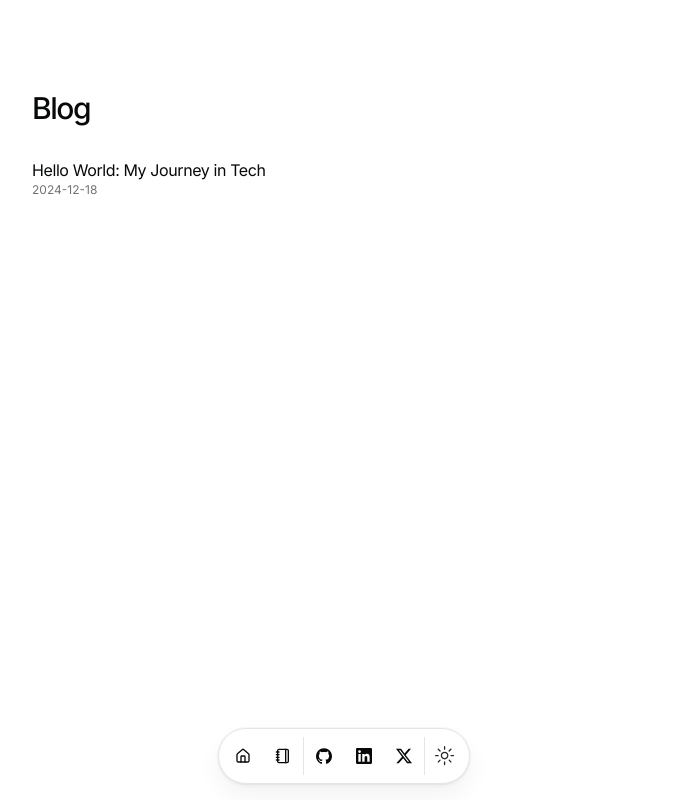
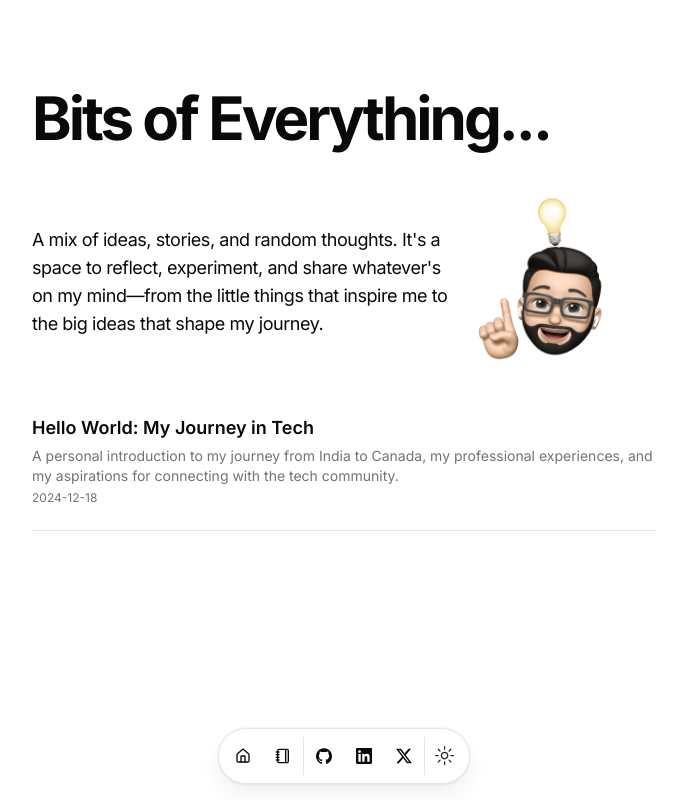
Before and after one commit to rajatsachdeva31/rajatsachdeva31.github.io, a Next.js app: page /blog in a window 1280 px wide. Shown: the whole page, without its empty margins (296-979 px from the left). Built offline with nearby package versions, Linux system fonts and the light colour scheme.

Commit message:
blog update

```diff
--- a/content/hello-world.mdx
+++ b/content/hello-world.mdx
@@ -6,39 +6,40 @@ summary: "A personal introduction to my journey from India to Canada, my profess
 
 # Hello World: My Journey in Tech
 
-Hello and welcome to my blog! I'm Rajat Sachdeva, a passionate and results-driven Email Developer with over three years of experience in crafting dynamic email solutions and optimizing marketing campaigns. This blog marks the beginning of a new chapter in my life—a space to share my journey, experiences, and insights with a broader audience.
+Hello and welcome to my blog! I'm Rajat Sachdeva, a passionate and results-driven Software Engineer with over two years of experience building responsive, user-friendly web applications and innovating digital experiences. This blog marks the beginning of a new chapter in my life—a platform to share my journey, professional insights, and technical expertise with the global tech community.
 
 ## From India to Canada: A Global Perspective
 
-I began my journey in the vibrant tech ecosystem of India, where I graduated with a Bachelor of Technology in Information Technology from Guru Gobind Singh Indraprastha University. Over the years, I honed my skills in software development and email marketing, eventually working as a Software Engineer at Coforge. There, I developed dynamic email templates and contributed to the development of insurance applications that streamlined operations and improved data accuracy.
+My journey began in the bustling tech ecosystem of India, where I earned a Bachelor of Technology in Information Technology from Guru Gobind Singh Indraprastha University. I started my professional career as a Software Engineer at Coforge, where I contributed to transformative projects for the insurance sector, streamlining operations and enhancing user engagement.
 
-In 2023, I took a leap of faith and moved to Canada to pursue a Post Graduate Certificate in Information Technology Solutions at Humber Polytechnic. This decision was fueled by my desire to expand my horizons, embrace new challenges, and grow as a global tech professional.
+In 2023, I made a bold decision to move to Canada to pursue a Post Graduate Certificate in Information Technology Solutions at Humber Polytechnic. This move was driven by my desire to embrace new challenges, explore innovative technologies, and grow as a global tech professional.
 
 ## The Hustle: Experiences That Shaped Me
 
 ### Freelance Adventures
 
-Currently, I work as a Freelance Software Developer, where I’ve tackled diverse projects, including:
+As a Freelance Software Developer, I’ve worked on diverse and impactful projects, including:
 
-- Building a web platform for an immigration agency using **React.js**, **Spring Boot**, and **SQL**. This platform improved client engagement by 40%.
-- Designing and developing a portfolio website with **React.js** and **TailwindCSS** for a creative professional, enhancing their online presence.
+- Immigration Agency Web Platform: Built a comprehensive platform using React.js, Spring Boot, and SQL, featuring application tracking, document management, and inquiry forms. This project boosted client engagement and efficiency by 40%.
+- Portfolio Website: Designed and developed a sleek portfolio website with React.js, TailwindCSS, and JavaScript, helping a creative professional enhance their online presence and client outreach.
 
 ### Research and Mentorship
 
-As a Research Associate at Humber Polytechnic, I’m creating a comprehensive resource library to bridge the gap between theoretical knowledge and practical applications. This includes a specialized library on **Advanced Java**, **C#**, and **data structures**—resources that empower both students and educators.
+At Humber Polytechnic, I’m contributing as a Research Associate by building a specialized resource library that bridges theoretical knowledge with practical applications. I’ve curated resources for Advanced Java, C#, and data structures, empowering students and educators alike.
 
 ### Industry Impact
 
-During my tenure at Coforge, I:
+During my time at Coforge, I:
 
-- Collaborated with UI/UX designers to ensure email templates adhered to brand guidelines and accessibility standards.
-- Streamlined application performance with **Angular**, **MaterialUI**, and **TypeScript**, reducing load times by 25%.
-- Optimized deployment pipelines, achieving a 40% reduction in production deployment times.
+- Developed responsive web interfaces for the Lifewriter project, improving user engagement for Lincoln Finance by 35%.
+- Built an employee-facing application from scratch to manage customer data, policies, claims, and renewals, significantly enhancing operational efficiency.
+- Optimized application performance using React.js, TypeScript, Java, and Spring Boot, reducing page load times by 25%.
+- Streamlined CI/CD pipelines, reducing production deployment times by 40% and ensuring a 100% on-time release rate.
 
 ## Aspirations for the Future
 
-This blog is my way of connecting with the tech community, sharing insights, and giving back. Whether it’s tutorials, project showcases, or reflections on the industry, I hope this space becomes a resource for aspiring developers and tech enthusiasts alike.
+This blog is my way of connecting with the tech community, sharing tutorials, showcasing projects, and reflecting on the ever-evolving industry. My ultimate goal is to continue solving complex technical challenges, innovate digital experiences, and contribute to the tech ecosystem.
 
-I’m excited to share more stories, code snippets, and experiences in the coming months. Let’s embark on this journey together. Stay tuned!
+Stay tuned for more stories, code snippets, and insights. Let’s grow and learn as a community!
 
 Feel free to connect with me on [linkedin](https://www.linkedin.com/in/r-sachdeva3105/) or [email](mailto:r.sachdeva3105@gmail.com). Let’s grow and learn as a community!
--- a/src/app/blog/[slug]/page.tsx
+++ b/src/app/blog/[slug]/page.tsx
@@ -3,7 +3,7 @@ import { DATA } from "@/data/resume";
 import { formatDate } from "@/lib/utils";
 import type { Metadata } from "next";
 import { notFound } from "next/navigation";
-import { Suspense } from "react";
+import BlurFade from "@/components/magicui/blur-fade";
 
 export async function generateStaticParams() {
   const posts = await getBlogPosts();
@@ -58,6 +58,8 @@ export default async function Blog({ params }: any) {
     notFound();
   }
 
+  const BLUR_FADE_DELAY = 0.04;
+
   return (
     <section id="blog">
       <script
@@ -82,20 +84,24 @@ export default async function Blog({ params }: any) {
           }),
         }}
       />
+      <BlurFade delay={BLUR_FADE_DELAY}>
         <h1 className="title font-medium text-2xl tracking-tighter max-w-[650px]">
           {post.metadata.title}
         </h1>
+      </BlurFade>
       <div className="flex justify-between items-center mt-2 mb-8 text-sm max-w-[650px]">
-        <Suspense fallback={<p className="h-5" />}>
+        <BlurFade delay={BLUR_FADE_DELAY + 0.04}>
           <p className="text-sm text-neutral-600 dark:text-neutral-400">
             {formatDate(post.metadata.publishedAt)}
           </p>
-        </Suspense>
+        </BlurFade>
       </div>
+      <BlurFade delay={BLUR_FADE_DELAY + 0.08}>
         <article
           className="prose dark:prose-invert"
           dangerouslySetInnerHTML={{ __html: post.source }}
         ></article>
+      </BlurFade>
     </section>
   );
 }
--- a/src/app/blog/page.tsx
+++ b/src/app/blog/page.tsx
@@ -1,6 +1,8 @@
 import BlurFade from "@/components/magicui/blur-fade";
+import BlurFadeText from "@/components/magicui/blur-fade-text";
 import { getBlogPosts } from "@/data/blog";
 import Link from "next/link";
+import Image from "next/image";
 
 export const metadata = {
   title: "Blog",
@@ -14,8 +16,27 @@ export default async function BlogPage() {
 
   return (
     <section>
-      <BlurFade delay={BLUR_FADE_DELAY}>
-        <h1 className="font-medium text-3xl mb-8 tracking-tighter">Blog</h1>
+      <BlurFadeText
+        delay={BLUR_FADE_DELAY}
+        className="text-3xl font-bold tracking-tighter sm:text-5xl xl:text-6xl/none mb-8"
+        yOffset={8}
+        text={"Bits of Everything..."}
+      />
+      <BlurFade
+        delay={BLUR_FADE_DELAY + 0.04}
+        className="flex items-center justify-between mb-8"
+      >
+        <p className="text-md tracking-tight md:text-lg">
+          A mix of ideas, stories, and random thoughts. It&apos;s a space to
+          reflect, experiment, and share whatever&apos;s on my mind—from the
+          little things that inspire me to the big ideas that shape my journey.
+        </p>
+        <Image
+          src="/blog.png"
+          alt="Memoji having idea"
+          width={200}
+          height={100}
+        />
       </BlurFade>
       {posts
         .sort((a, b) => {
@@ -32,9 +53,12 @@ export default async function BlogPage() {
               className="flex flex-col space-y-1 mb-4"
               href={`/blog/${post.slug}`}
             >
-              <div className="w-full flex flex-col">
-                <p className="tracking-tight">{post.metadata.title}</p>
-                <p className="h-6 text-xs text-muted-foreground">
+              <div className="w-full flex flex-col gap-1 pb-6 border-b">
+                <p className="text-lg font-semibold">{post.metadata.title}</p>
+                <p className="text-sm text-muted-foreground">
+                  {post.metadata.summary}
+                </p>
+                <p className="text-xs text-muted-foreground">
                   {post.metadata.publishedAt}
                 </p>
               </div>
```
Also changed, not shown: public/blog.png (added). Lines whose indentation alone changed are shown as unchanged.
